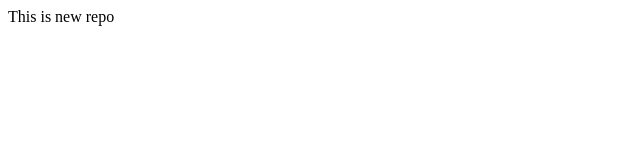
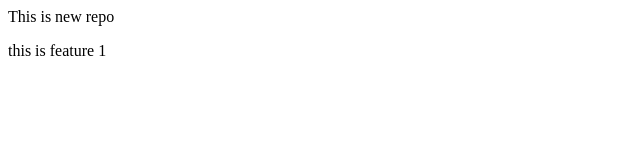
Before and after one commit to sobujos001/LocalRepo, a plain HTML site: page LocalRepo/index.html in a window 1280 px wide. Shown: the full height of the page, 0-640 px from the left. Drawn offline with Linux system fonts and the light colour scheme.

Commit message:
add new feature

```diff
--- a/LocalRepo/index.html
+++ b/LocalRepo/index.html
@@ -1 +1,2 @@
 <p>This is new repo </p>
+<P> this is feature 1 </P>
```
